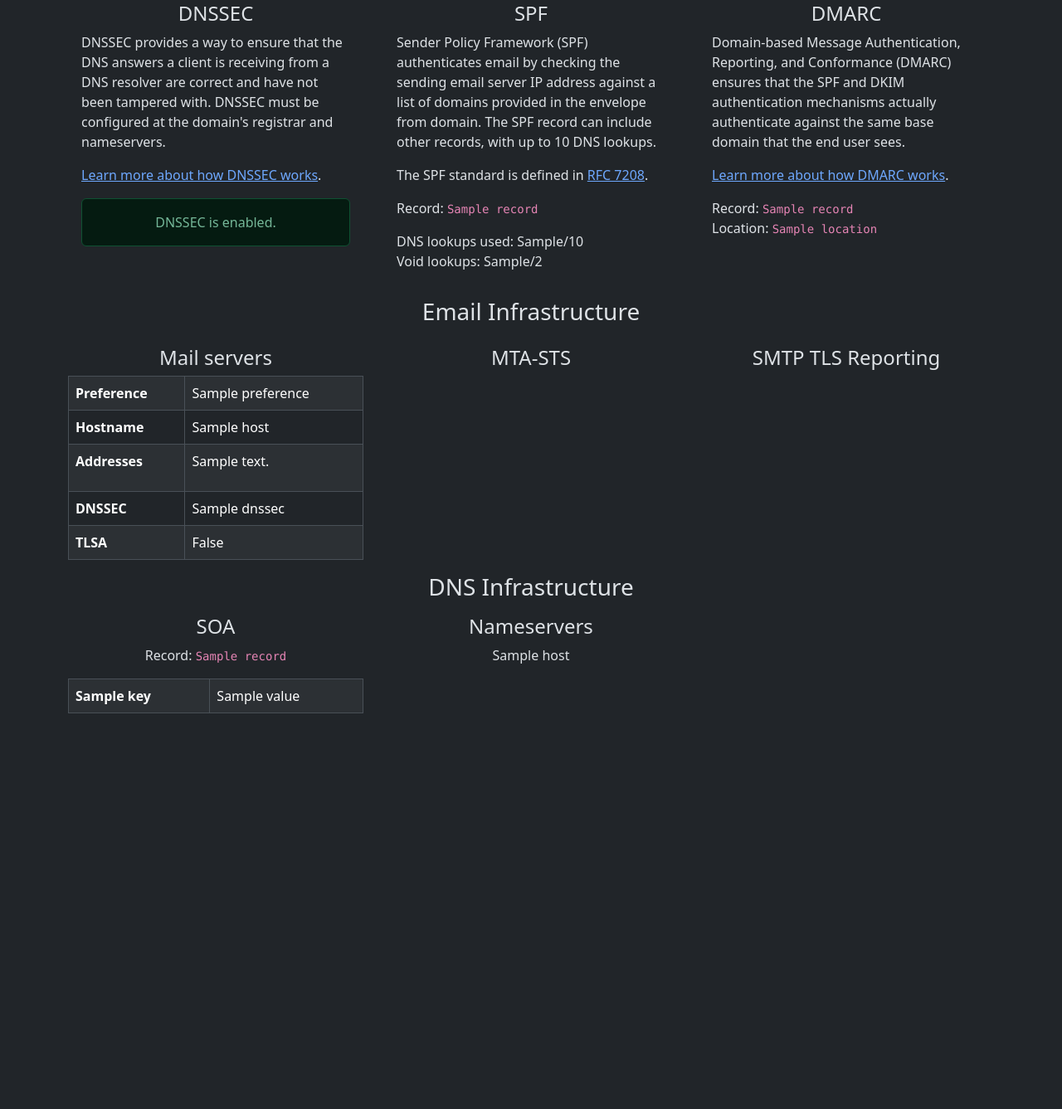
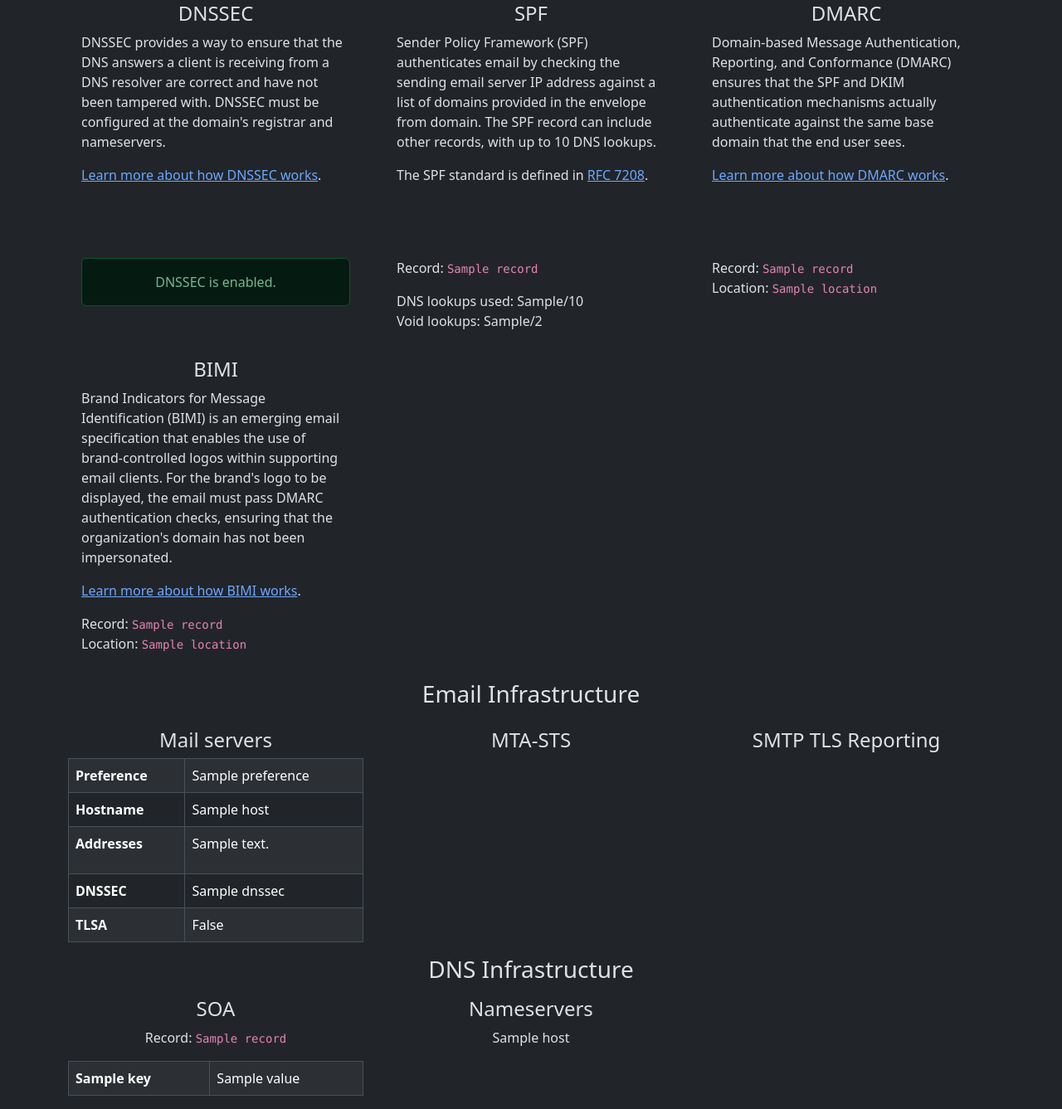
Before and after one commit to domainaware/checkdmarc-web-frontend, a Flask app: template templates/domain.html.jinja in a window 1280 px wide. Shown: the part 166-1503 px from the top of the page at 83% size. Before the commit the page ends 1026 px from the top, so only its background shows below. Run offline with Flask 3, Linux system fonts and the light colour scheme; the template is opened without the code that fills it: most values are stand-ins (such as "Sample title", 1, 10 or a date in 2020); parts of the project's set-up code (start-up, migrations or seed data) failed here and were passed over.

Commit message:
Add BIMI basics

```diff
--- a/templates/domain.html.jinja
+++ b/templates/domain.html.jinja
@@ -196,6 +196,58 @@
           {% endif %}
         </div> <!-- End padded wrapper -->
       </div> <!-- End column -->
+      <!-- BIMI -->
+      <div class="col-lg-4">
+        <div class="p-3 pt-0">
+          <div class="intro mb-3">
+            <h4 class="text-center">BIMI</h4>
+            <p>Brand Indicators for Message Identification (BIMI) is an emerging email specification that enables the use of brand-controlled logos within supporting email clients. For the brand's logo to be displayed, the email must pass DMARC authentication checks, ensuring that the organization's domain has not been impersonated. </p>
+            <p><a href=https://bimigroup.org/">Learn more about how BIMI works</a>.</p>
+          </div> <!-- End intro -->
+
+          {% if results.bimi.error %}
+          {% if "A BIMI record does not exist" in results.bimi.error %}
+          <div class="alert alert-info text-center mb-3" role="alert">
+            {{results.bimi.error}}
+          </div>
+          {% else %}
+          <div class="alert alert-danger text-center mb-3" role="alert">
+            {{results.bimi.error}}
+          </div>
+          {% endif %}
+          {% endif %}
+          {% for warning in results.bimi.warnings %}
+            <div class="alert alert-warning text-center mb-3" role="alert">{{warning}}</div>
+          {% endfor %}
+          {% if results.bimi.record %}
+          <p>Record: <code>{{results.bimi.record}}</code>
+            {% if results.bimi.location %}
+            <br>Location: <code>{{results.bimi.location}}</code>
+            {% endif %}
+          </p>
+          {% endif %}
+          {% if "tags" in results.bimi %}
+          {% if "l" in  results.bimi.tags and results.bimi.tags.l == "" %}
+          <div class="alert alert-info text-center mb-3" role="alert">
+            The Domain owner has explicitly declined BIMI participation.
+          </div>
+          {% endif %}
+          <div class="table-responsive">
+            <table class="table table-bordered table-striped">
+              <tr><th scope="col">Tag</th><th scope="col">Value</th></tr>
+              {% for tag, details in results.bimi.tags.items() %}
+                {% if  not tag == "v" %}
+                <tr>
+                  <th scope="row">{{tag}}</th>
+                  <td>{{details.value}}</td>
+                </tr>
+                {% endif %}
+              {% endfor %}
+            </table>
+          </div>
+          {% endif %}
+        </div> <!-- End padded wrapper -->
+      </div> <!-- End column -->
     </div> <!-- End auth row -->
 
     <!-- Email Infrastructure -->
```
